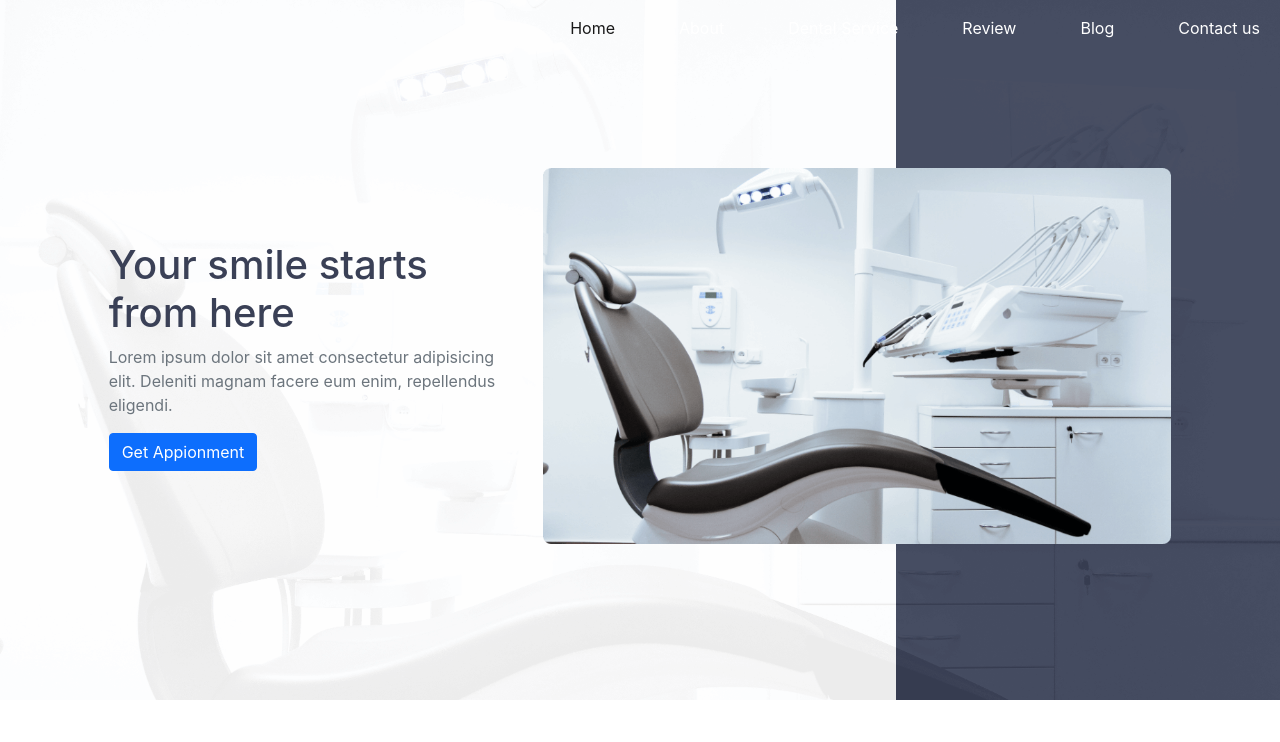
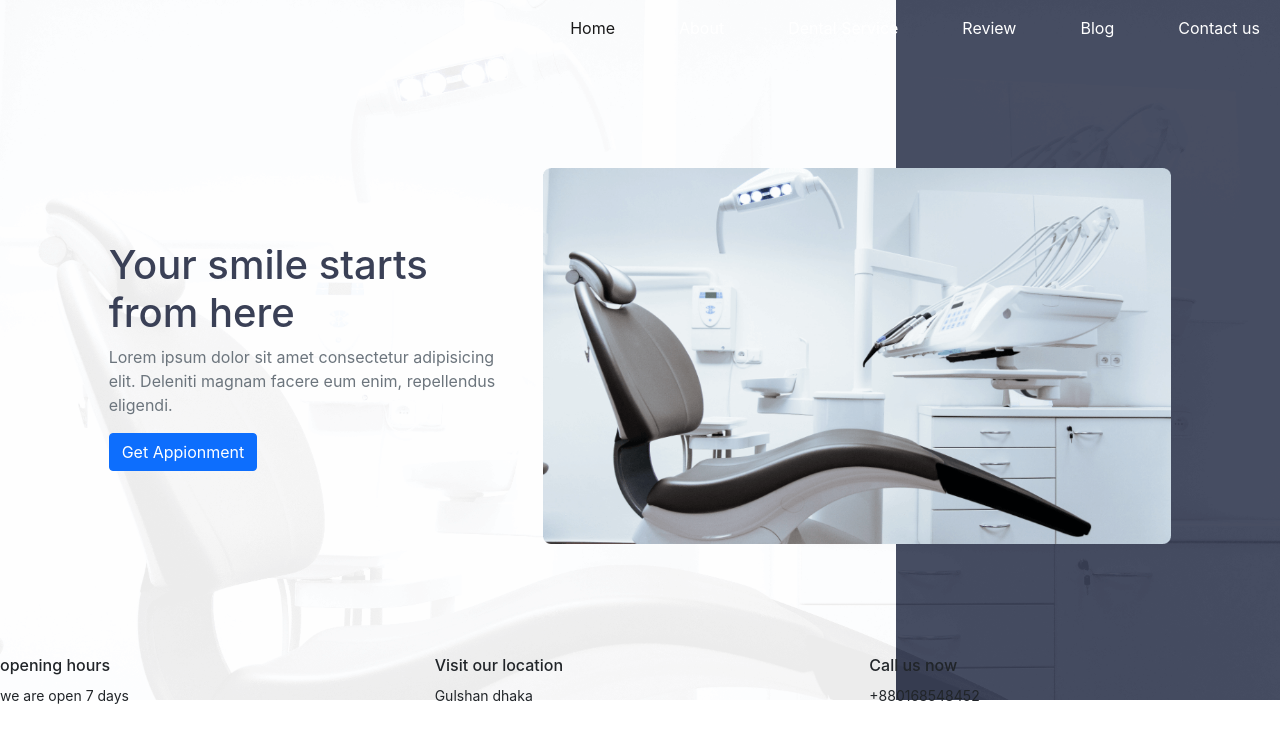
Before and after one commit to shamolmojumder/doctors-portal-client, a React (Create React App) app: page / in a window 1280 px wide. Shown: the top 742 px of the page. Built offline with nearby package versions, Linux system fonts and the light colour scheme.

Commit message:
51-4 Set multiple business info components 12:00

```diff
--- a/package.json
+++ b/package.json
@@ -3,6 +3,9 @@
   "version": "0.1.0",
   "private": true,
   "dependencies": {
+    "@fortawesome/fontawesome-svg-core": "^1.2.36",
+    "@fortawesome/free-solid-svg-icons": "^5.15.4",
+    "@fortawesome/react-fontawesome": "^0.1.16",
     "@testing-library/jest-dom": "^5.11.4",
     "@testing-library/react": "^11.1.0",
     "@testing-library/user-event": "^12.1.10",
--- a/public/index.html
+++ b/public/index.html
@@ -17,6 +17,13 @@
     <link rel="manifest" href="%PUBLIC_URL%/manifest.json" />
     <link href="https://cdn.jsdelivr.net/npm/bootstrap@5.1.3/dist/css/bootstrap.min.css" rel="stylesheet" integrity="sha384-1BmE4kWBq78iYhFldvKuhfTAU6auU8tT94WrHftjDbrCEXSU1oBoqyl2QvZ6jIW3" crossorigin="anonymous">
 
+    <script src="https://cdn.jsdelivr.net/npm/bootstrap@5.1.3/dist/js/bootstrap.bundle.min.js" integrity="sha384-ka7Sk0Gln4gmtz2MlQnikT1wXgYsOg+OMhuP+IlRH9sENBO0LRn5q+8nbTov4+1p" crossorigin="anonymous"></script>
+
+    <!-- <style>
+      body{
+        overflow-x: hidden; /* Hide vertical scrollbar */
+      }
+    </style> -->
     <!--
       Notice the use of %PUBLIC_URL% in the tags above.
       It will be replaced with the URL of the `public` folder during the build.
--- a/src/App.js
+++ b/src/App.js
@@ -1,11 +1,9 @@
-import logo from './logo.svg';
 import Home from './components/Home/Home/Home';
 import './App.css';
 import {
   BrowserRouter as Router,
   Switch,
-  Route,
-  Link
+  Route
 } from "react-router-dom";
 
 
--- /dev/null
+++ b/src/components/Home/BusinessInfo/BusinessInfo.jsx
@@ -0,0 +1,36 @@
+import React from 'react';
+import InfoCard from '../InfoCard/InfoCard';
+const infosData=[
+    {
+        title:'opening hours',
+        description:"we are open 7 days",
+        icon:'',
+        background:'primary'
+
+    },
+    {
+        title:'Visit our location',
+        description:"Gulshan dhaka",
+        icon:'',
+        background:'dark'
+
+    },
+    {
+        title:'Call us now',
+        description:"+880168548452",
+        icon:'',
+        background:'primary'
+
+    }
+]
+const BusinessInfo = () => {
+    return (
+        <section className="row">
+            {
+                infosData.map(info=> <InfoCard info={info}></InfoCard> )
+            }
+        </section>
+    );
+};
+
+export default BusinessInfo;
--- a/src/components/Home/Header/Header.js
+++ b/src/components/Home/Header/Header.js
@@ -1,4 +1,5 @@
 import React from 'react';
+import BusinessInfo from '../BusinessInfo/BusinessInfo';
 import HeaderMain from '../HeaderMain/HeaderMain';
 import Navbar from '../Navbar/Navbar';
 import './Header.css'
@@ -7,6 +8,7 @@ const Header = () => {
         <div className="header-container">
             <Navbar></Navbar>
             <HeaderMain></HeaderMain>
+            <BusinessInfo></BusinessInfo>
         </div>
     );
 };
--- /dev/null
+++ b/src/components/Home/InfoCard/InfoCard.js
@@ -0,0 +1,12 @@
+import React from 'react';
+
+const InfoCard = ({info}) => {
+    return (
+        <div className="col-md-4">
+            <h6>{info.title}</h6>
+            <small>{info.description} </small>
+        </div>
+    );
+};
+
+export default InfoCard;
--- a/src/components/Home/Navbar/Navbar.js
+++ b/src/components/Home/Navbar/Navbar.js
@@ -11,22 +11,22 @@ const Navbar = () => {
                     <div class="collapse navbar-collapse" id="navbarSupportedContent">
                         <ul class="navbar-nav ms-auto mb-2 mb-lg-0">
                             <li class="nav-item">
-                                <a class="nav-link ms-5 active" aria-current="page" href="#">Home</a>
+                                <a class="nav-link ms-5 active" aria-current="page" href="./">Home</a>
                             </li>
                             <li class="nav-item">
-                                <a class="nav-link ms-5 text-white" href="#">About</a>
+                                <a class="nav-link ms-5 text-white" href="./">About</a>
                             </li>
                             <li class="nav-item">
-                                <a class="nav-link ms-5 text-white" href="#">Dental Service</a>
+                                <a class="nav-link ms-5 text-white" href="./">Dental Service</a>
                             </li>
                             <li class="nav-item">
-                                <a class="nav-link ms-5 text-white" href="#">Review</a>
+                                <a class="nav-link ms-5 text-white" href="./">Review</a>
                             </li>
                             <li class="nav-item">
-                                <a class="nav-link ms-5 text-white" href="#">Blog</a>
+                                <a class="nav-link ms-5 text-white" href="./">Blog</a>
                             </li>
                             <li class="nav-item">
-                                <a class="nav-link ms-5 text-white" href="#">Contact us</a>
+                                <a class="nav-link ms-5 text-white" href="./">Contact us</a>
                             </li>
                         </ul>
 
```
Also changed, not shown: 1 other file (tests, documents, lock files or other folders).
